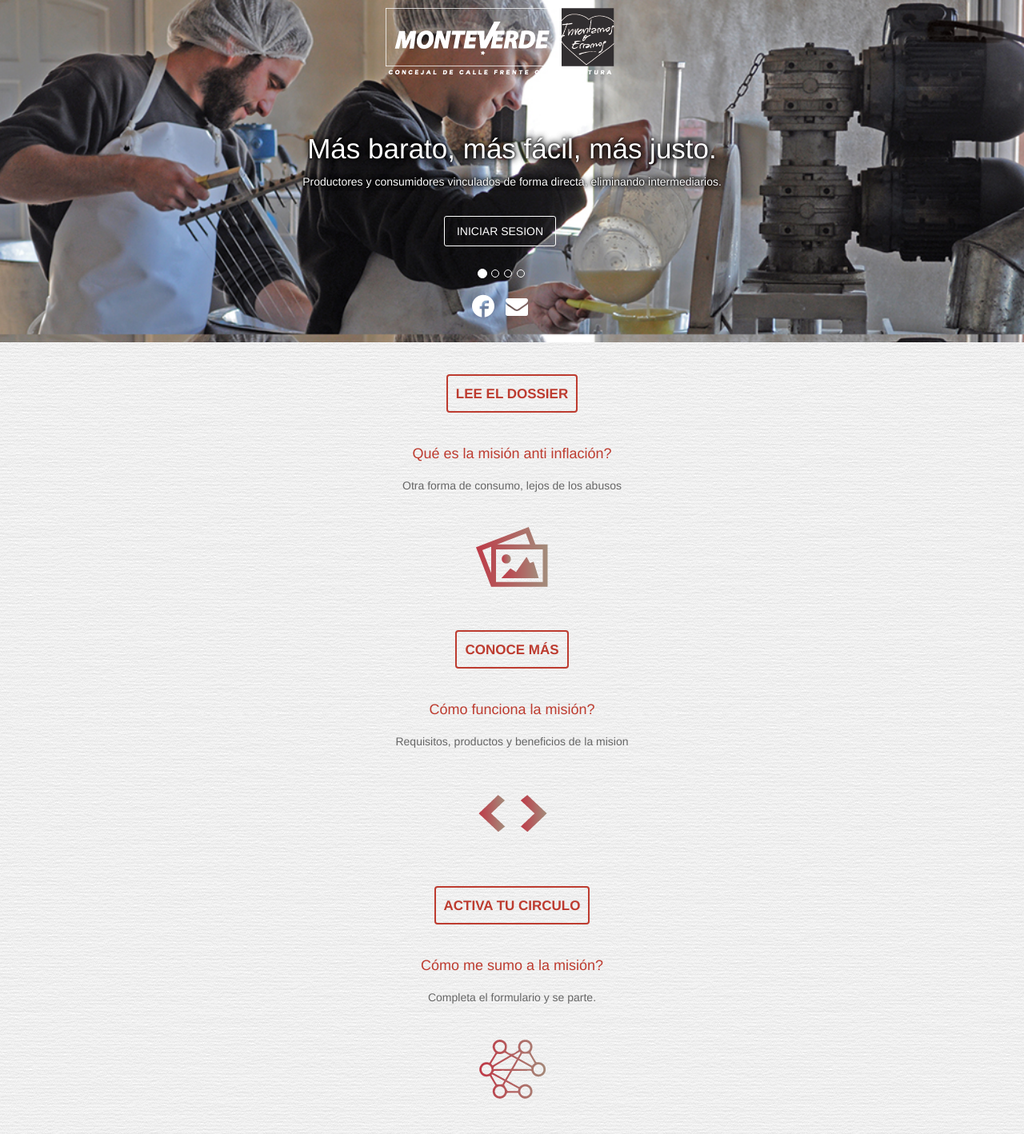
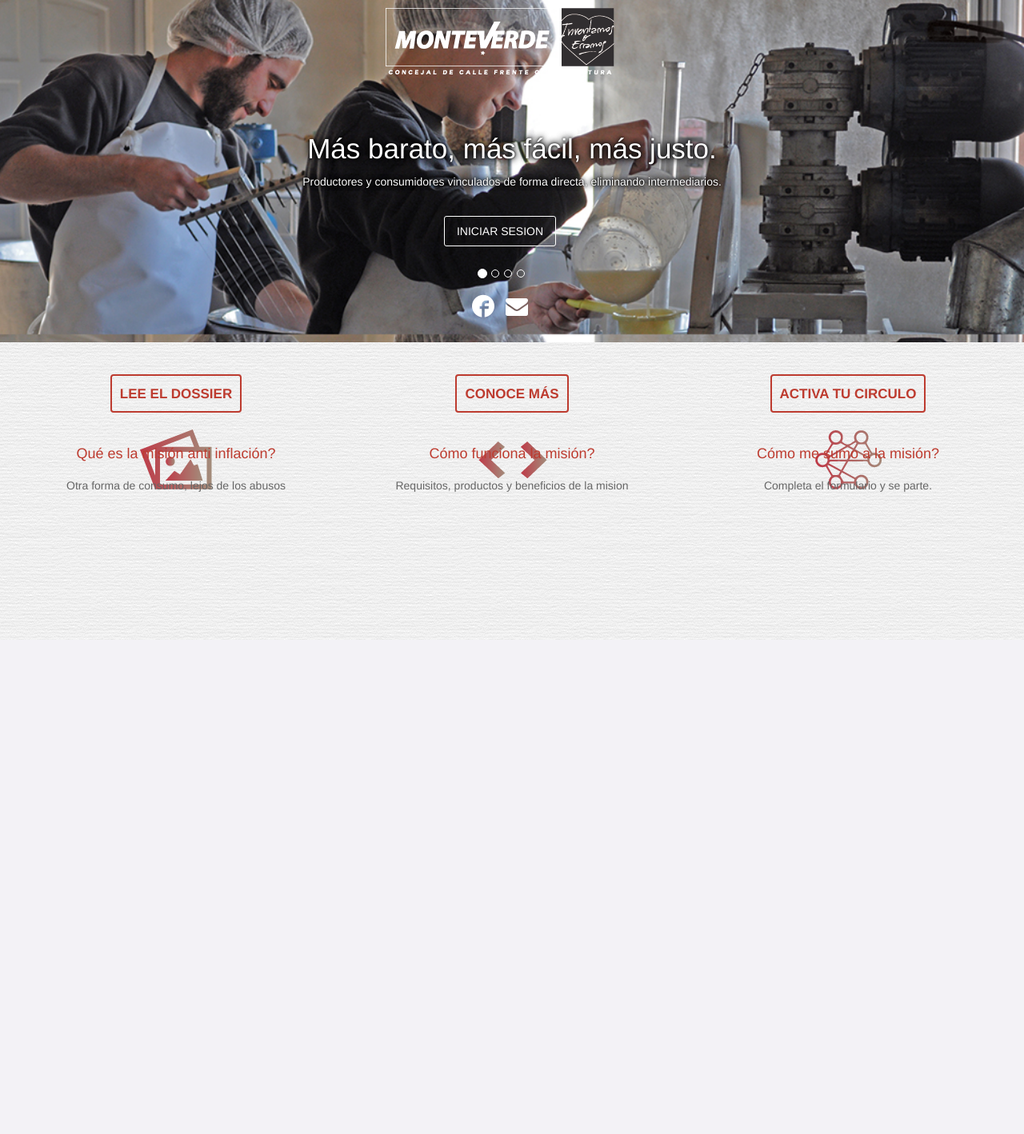
Before and after one commit to CiudadFutura/ciudad-futura, a Django app: page / in a window 1280 px wide. Shown: the whole page at 80% size. After the commit the page ends 800 px from the top, so only its background shows below. Run offline with Django 3.2, Linux system fonts and the light colour scheme; some libraries are stand-ins or nearby versions.

Commit message:
Fixed the boxes under the slide

```diff
--- a/src/ciudadfutura/apps/site/static/site/css/home.css
+++ b/src/ciudadfutura/apps/site/static/site/css/home.css
@@ -368,13 +368,13 @@ a.join:hover {
 .lee a:hover {
   background-color: transparent;
 }
-#lm-dossier {
+.lm-dossier {
   background: url('../img/icono_lee_el_dossier.png') center bottom no-repeat;
 }
-#lm-conoce {
+.lm-conoce {
   background: url('../img/icono_conoce_mas.png') center bottom no-repeat;
 }
-#lm-activar {
+.lm-activar {
   background: url('../img/icono_activa_tu_circulo.png') center bottom no-repeat;
 }
 #tigre {
--- a/src/ciudadfutura/apps/site/static/site/less/home.less
+++ b/src/ciudadfutura/apps/site/static/site/less/home.less
@@ -125,27 +125,27 @@ a.join {
     color: #666;
     margin-bottom: 20px;
   }
-
   a {
-    .bt-2(@font-size: 17px, @color: @rojo, @hover: #333, @radius: 4px);
-    font-family: 'liberation_sansbold';
-    margin-bottom: 20px;
+  .bt-2(@font-size: 17px, @color: @rojo, @hover: #333, @radius: 4px);
+  font-family: 'liberation_sansbold';
+  margin-bottom: 20px;
     &:hover{
-      background-color: transparent;
+    background-color: transparent;
     }
   }
 }
 
-#lm-dossier {
+.lm-dossier {
   background: url('../img/icono_lee_el_dossier.png') center bottom no-repeat;
 }
-#lm-conoce {
+.lm-conoce {
   background: url('../img/icono_conoce_mas.png') center bottom no-repeat;
 }
 
-#lm-activar {
+.lm-activar {
   background: url('../img/icono_activa_tu_circulo.png') center bottom no-repeat;
 }
+
 #tigre {
   min-height: 280px;
   background: url('../img/tigre.png') center 20px no-repeat;
--- a/src/ciudadfutura/apps/site/templates/site/index.html
+++ b/src/ciudadfutura/apps/site/templates/site/index.html
@@ -74,27 +74,30 @@
 
 
     <div class="row">
-      <div class="container">
-        <div class="col-12">
-          <div id="lm-dossier" class="col-4 lee">
-            <a href="http://misionantiinflacion.com.ar/dossier">Lee el Dossier</a>
+      <div class="lee">
+        <div class="col-md-4">
+          <div class="lm-dossier">
+            <a class="btn-home" href="http://misionantiinflacion.com.ar/dossier">Lee el Dossier</a>
             <h2>Qué es la misión anti inflación?</h2>
             <h3>Otra forma de consumo, lejos de los abusos</h3>
           </div>
-          <div id="lm-conoce" class="col-4 lee">
-            <a href="http://misionantiinflacion.com.ar/preguntas">Conoce más</a>
+        </div>
+        <div class="col-md-4">
+          <div class="lm-conoce">
+            <a class="btn-home" href="http://misionantiinflacion.com.ar/preguntas">Conoce más</a>
             <h2>Cómo funciona la misión?</h2>
             <h3>Requisitos, productos y beneficios de la mision</h3>
           </div>
-          <div id="lm-activar" class="col-4 lee">
-            <a class="#" href="/steps">Activa tu circulo</a>
+        </div>
+        <div class="col-md-4">
+          <div class="lm-activar">
+            <a class="btn-home" class="#" href="/steps">Activa tu circulo</a>
             <h2>Cómo me sumo a la misión?</h2>
             <h3>Completa el formulario y se parte.</h3>
           </div>
         </div>
       </div>
     </div>
-
   </div>
 
 
```
